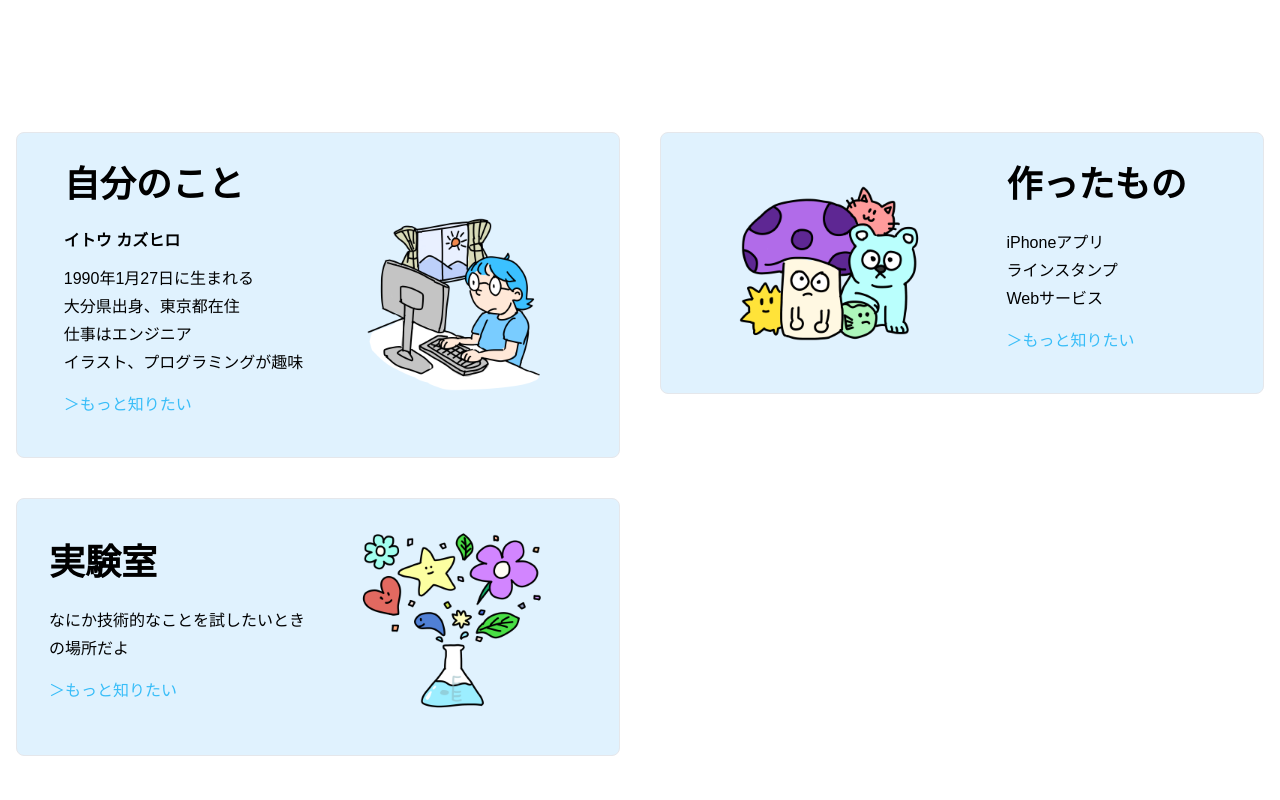
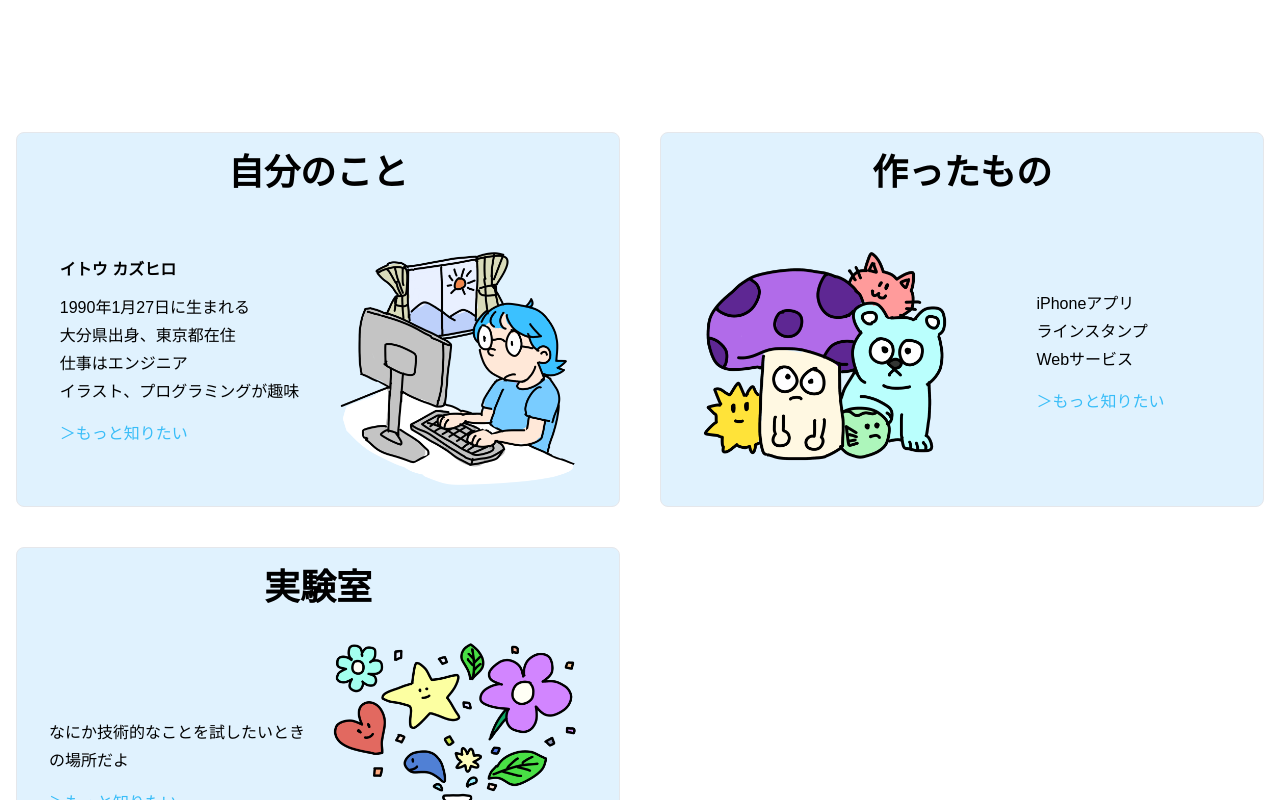
Before and after one commit to KazuhiroIto0127/omomuro.dev, a Next.js app: page / in a window 1280 px wide. Shown: the part 600-1400 px from the top of the page. Built offline with nearby package versions, Linux system fonts and the light colour scheme; no server answers; a web font is replaced by a local one; what tailwindcss-radix would draw is missing.

Commit message:
indexの各アイテムのサイズを調整

```diff
--- a/pages/index.tsx
+++ b/pages/index.tsx
@@ -36,10 +36,11 @@ export default function Home() {
         >
           <Link
             href="/about"
-            className="group grid grid-cols-2 place-items-center overflow-hidden rounded-lg border bg-sky-100 p-8 dark:border-gray-500 dark:bg-gray-600"
+            className="group grid grid-cols-2 place-items-center gap-4 overflow-hidden rounded-lg border bg-sky-100 py-5 px-8 dark:border-gray-500 dark:bg-gray-600"
           >
-            <div>
-              <h2 className="mb-6 text-3xl font-bold md:text-4xl">自分のこと</h2>
+            <div className="col-span-2 mb-4">
+              <h2 className="text-3xl font-bold md:text-4xl">自分のこと</h2>
+            </div>
             <div>
               <p className="mb-3 block font-bold">イトウ カズヒロ</p>
               <p className="mb-2 leading-7">
@@ -53,13 +54,12 @@ export default function Home() {
               </p>
               <p className="py-2 text-sky-400">＞もっと知りたい</p>
             </div>
-            </div>
 
             <Image
               priority
               src="/images/programming.png"
               alt="neko"
-              className="h-36 w-36 transition-transform group-hover:scale-150 md:h-48 md:w-48"
+              className="w-full transition-transform group-hover:scale-150"
               height={400}
               width={400}
             />
@@ -73,19 +73,20 @@ export default function Home() {
         >
           <Link
             href="/works"
-            className="group grid grid-cols-2 place-items-center overflow-hidden rounded-lg border bg-sky-100 p-8 dark:border-gray-500 dark:bg-gray-600"
+            className="group grid grid-cols-2 place-items-center gap-4 overflow-hidden rounded-lg border bg-sky-100 py-5 px-8 dark:border-gray-500 dark:bg-gray-600"
           >
+            <div className="col-span-2 mb-4">
+              <h2 className="text-3xl font-bold md:text-4xl">作ったもの</h2>
+            </div>
             <Image
               priority
               src="/images/mono.png"
               alt="works"
-              className="h-36 w-36 transition-transform group-hover:scale-150 md:h-48 md:w-48"
+              className="w-full transition-transform group-hover:scale-150"
               height={400}
               width={400}
             />
 
-            <div>
-              <h2 className="mb-6 text-3xl font-bold md:text-4xl">作ったもの</h2>
             <div>
               <p className="mb-2 leading-7">
                 iPhoneアプリ
@@ -97,7 +98,6 @@ export default function Home() {
               </p>
               <p className="block py-2 text-sky-400">＞もっと知りたい</p>
             </div>
-            </div>
           </Link>
         </motion.div>
 
@@ -108,10 +108,12 @@ export default function Home() {
         >
           <Link
             href="/labs"
-            className="group grid grid-cols-2 place-items-center overflow-hidden rounded-lg border bg-sky-100 p-8 dark:border-gray-500 dark:bg-gray-600"
+            className="group grid grid-cols-2 place-items-center gap-4 overflow-hidden rounded-lg border bg-sky-100 py-5 px-8 dark:border-gray-500 dark:bg-gray-600"
           >
+            <div className="col-span-2 mb-4">
+              <h2 className="text-3xl font-bold md:text-4xl">実験室</h2>
+            </div>
             <div>
-              <h2 className="mb-6 text-3xl font-bold md:text-4xl">実験室</h2>
               <div>
                 <p className="mb-2 leading-7">なにか技術的なことを試したいときの場所だよ</p>
                 <p className="block py-2 text-sky-400">＞もっと知りたい</p>
@@ -122,7 +124,7 @@ export default function Home() {
               priority
               src="/images/labs.png"
               alt="labs"
-              className="h-36 w-36 transition-transform group-hover:scale-150 md:h-48 md:w-48"
+              className="w-full transition-transform group-hover:scale-150"
               height={400}
               width={400}
             />
```
Lines whose indentation alone changed are shown as unchanged.
